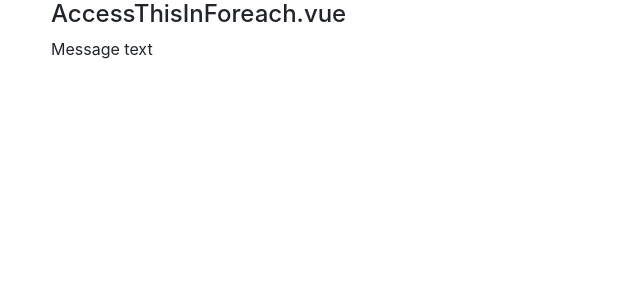
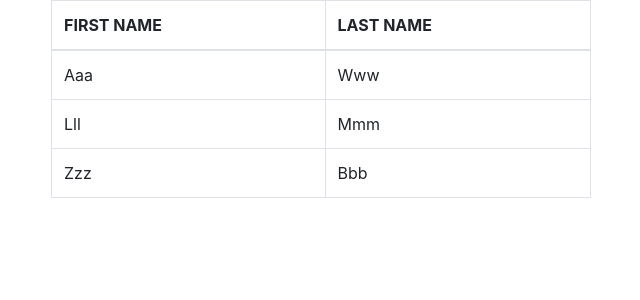
Before and after one commit to UniquelySimilar/vue-sandbox, a Vue app: page / in a window 1280 px wide. Shown: the top 300 px of the page, without its empty margins (34-674 px from the left). Built offline with nearby package versions, Linux system fonts and the light colour scheme; no server answers.

Commit message:
stackoverflow: sort table by columns

```diff
--- a/src/App.vue
+++ b/src/App.vue
@@ -1,16 +1,16 @@
 <template>
   <div id="app" class="container">
-    <access-this-in-foreach />
+    <sort-table-by-columns />
   </div>
 </template>
 
 <script>
-  import AccessThisInForeach from '@/components/vuetest/misc/AccessThisInForeach'
+  import SortTableByColumns from '@/components/stackoverflow/misc/SortTableByColumns'
 
   export default {
     name: 'App',
     components: {
-      AccessThisInForeach
+      SortTableByColumns
     },
     data() {
       return {
--- /dev/null
+++ b/src/components/stackoverflow/misc/SortTableByColumns.vue
@@ -0,0 +1,48 @@
+<template>
+  <div class="sort-table-by-columns">
+    <div class="row"><div class="col-md-6">
+      <table class="table table-bordered">
+        <thead>
+          <tr>
+            <th @click="sortContacts('firstName')">FIRST NAME</th>
+            <th @click="sortContacts('lastName')">LAST NAME</th>
+          </tr>
+        </thead>
+        <tbody>
+          <tr v-for="(contact, index) in contacts" :key="index">
+            <td>{{ contact.firstName }}</td>
+            <td>{{ contact.lastName }}</td>
+          </tr>
+        </tbody>
+      </table>
+    </div></div>
+  </div>
+</template>
+
+<script>
+  export default {
+    data() {
+      return {
+        contacts: [
+          {
+            firstName: 'Aaa',
+            lastName: 'Www'
+          },
+          {
+            firstName: 'Lll',
+            lastName: 'Mmm'
+          },
+          {
+            firstName: 'Zzz',
+            lastName: 'Bbb'
+          },
+        ]
+      }
+    },
+    methods: {
+      sortContacts(property) {
+        this.contacts.sort((a, b) => (a[property] > b[property]) ? 1 : -1);
+      }
+    }
+  }
+</script>
```
